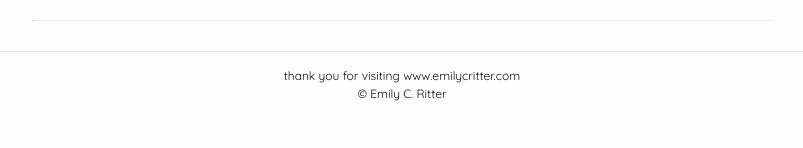
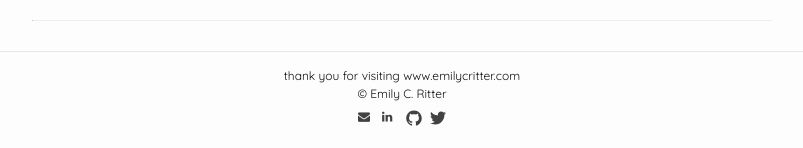
Before and after one commit to emilycritter/emilycritter.io, a Jekyll site: the page built from index.html, in a window 1280 px wide. Shown: the part 3530-3678 px from the top of the page, without its empty margins (238-1041 px from the left). Built offline with Jekyll 4.4.1, drawn with Linux system fonts in a browser that asks for light colours; nearby versions of some CDN libraries; before the commit the page ends 3648 px from its top, so only the background shows below that.

Commit message:
Add social links to footer

```diff
--- a/_includes/footer.html
+++ b/_includes/footer.html
@@ -4,6 +4,28 @@
 
     <p>{{ site.description }}</p>
 
+    <ul class="social-media-list">
+      <li>
+        <a href="mailto:{{ site.email }}"><i class="fa fa-envelope" style="font-size: 12px;"></i></a>
+      </li>
+      <li>
+        <a href="https://www.linkedin.com/in/emily-ritter-69952791">
+          <i class="fa fa-linkedin"></i>
+        </a>
+      </li>
+      {% if site.github_username %}
+      <li>
+        {% include icon-github.html username=site.github_username %}
+      </li>
+      {% endif %}
+
+      {% if site.twitter_username %}
+      <li>
+        {% include icon-twitter.html username=site.twitter_username %}
+      </li>
+      {% endif %}
+    </ul>
+
   </div>
 
 </footer>
--- a/_sass/_layout.scss
+++ b/_sass/_layout.scss
@@ -165,7 +165,10 @@ h1, h2, h3, h4, h5, h6, p, li {
     border-top: 1px solid $grey-color-light;
     padding: ($spacing-unit / 2) 0;
     font-family: $nav-font-family;
-
+    .wrapper {
+      display: flex;
+      flex-direction: column;
+      justify-content: center;
       p {
         text-decoration: none;
         font-size: 12px;
@@ -173,6 +176,33 @@ h1, h2, h3, h4, h5, h6, p, li {
         text-align: center;
         padding: 0;
         margin: 0;
+      }
+      ul {
+        display: flex;
+        flex-direction: row;
+        justify-content: space-around;
+        width: 96px;
+        margin: 0;
+        height: 24px;
+        align-self: center;
+      }
+      li {
+        text-decoration: none;
+        width: 16px;
+        .icon {
+          fill: $grey-color-dark;
+          font-size: 12px;
+        }
+        a {
+          i {
+            font-size: 12px;
+            color: $grey-color-dark;
+          }
+          .username {
+            visibility: hidden;
+          }
+        }
+      }
     }
 }
 
```
Lines whose indentation alone changed are shown as unchanged.
